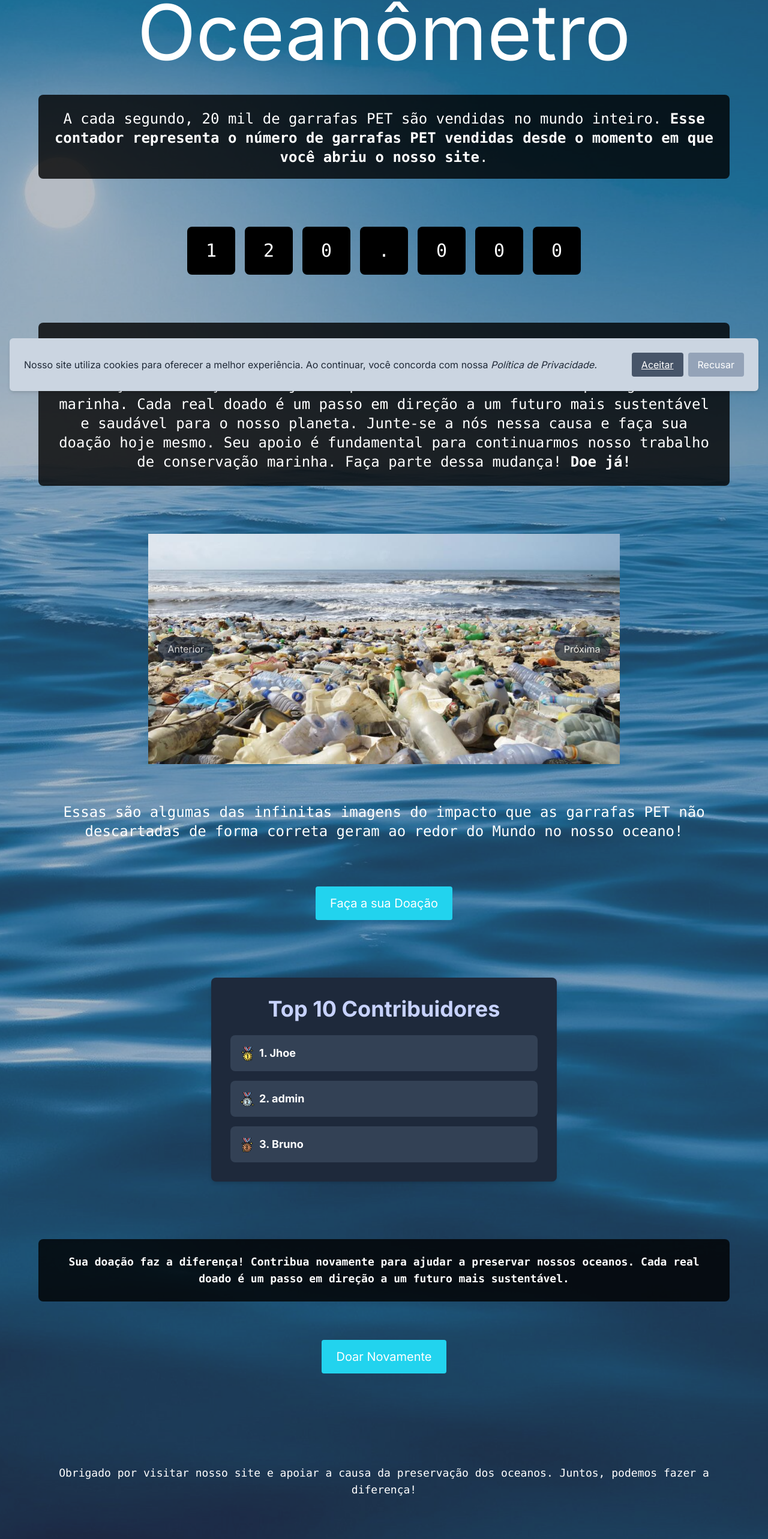
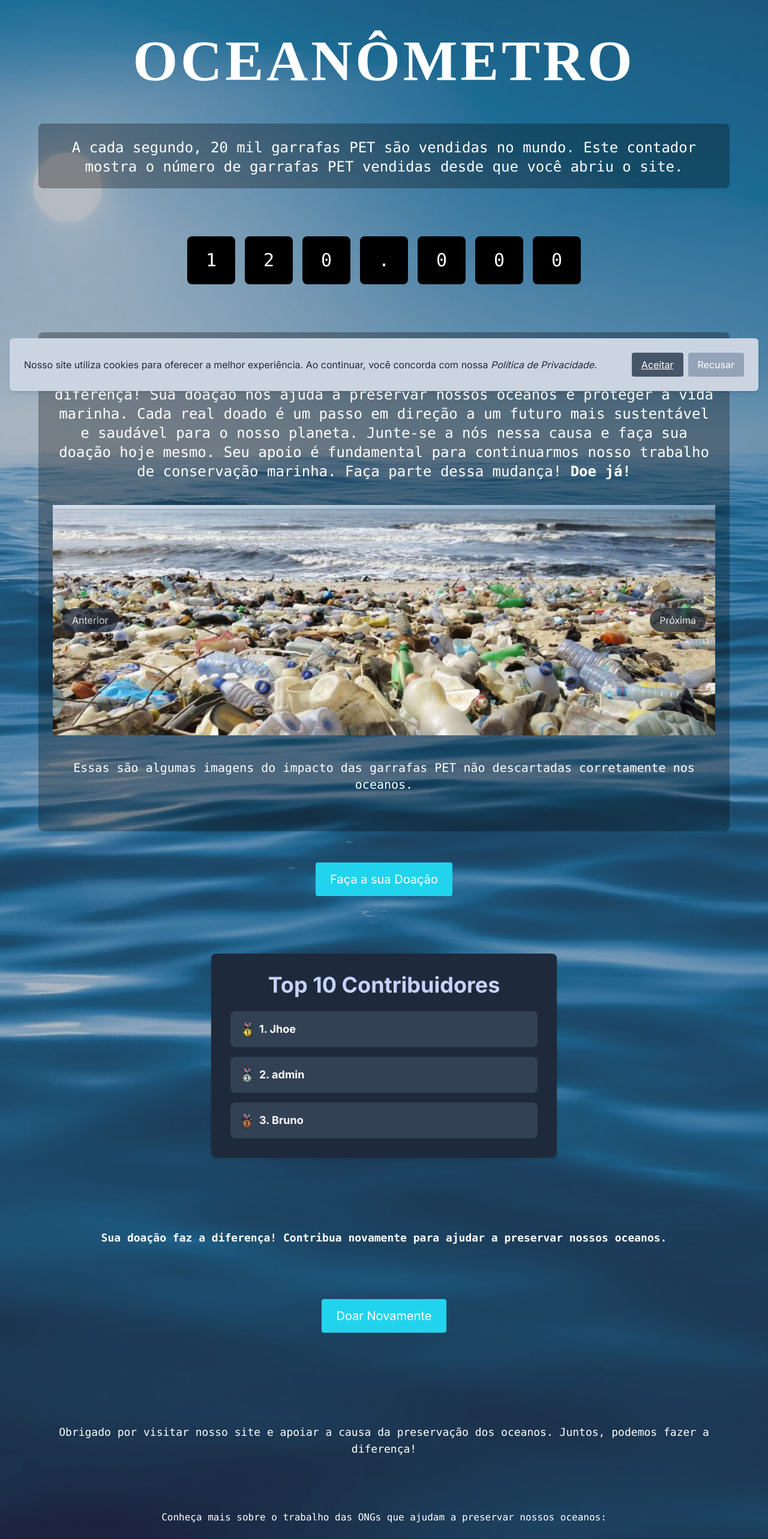
Before and after one commit to eduardofuncao/oceanometro, a Next.js app: page / in a window 1280 px wide. Shown: the part 132-2698 px from the top of the page at 60% size. Built offline with nearby package versions, Linux system fonts and the light colour scheme; data requests are answered from the project's data file.

Commit message:
Ajustando aparencia da Home

```diff
--- a/app/components/header/cabecalho.tsx
+++ b/app/components/header/cabecalho.tsx
@@ -8,7 +8,7 @@ export default function Header() {
       <div className="container mx-auto flex justify-between items-center py-4 px-6">
         <div className="flex items-center">
           <Link href="/"><Image src={logo} alt="Logo" width={50} height={50} /></Link>
-          <span className="ml-3 text-xl font-bold text-gray-300">Oceanômetro</span>
+          <span className="ml-3 text-xl font-bold text-gray-300 ">Oceanômetro</span>
         </div>
         <nav className="flex space-x-4">
           <Link href="./pages/sobre/"className="text-gray-300 hover:text-cyan-500">Sobre</Link>
--- a/app/globals.css
+++ b/app/globals.css
@@ -7,3 +7,7 @@
     text-wrap: balance;
   }
 }
+
+
+
+@import url('https://fonts.googleapis.com/css2?family=Pacifico&display=swap');
--- a/app/page.tsx
+++ b/app/page.tsx
@@ -2,15 +2,17 @@
 import { useState, useEffect } from 'react';
 import Link from "next/link";
 import TopDoadores from "./components/top10/lista";
-import Carrossel, { ImageType } from './components/carros/Carrousel'; // Importe o componente Carrossel
+import Carrossel, { ImageType } from './components/carros/Carrousel';
 import PET1 from "./assets/plasticos.jpeg";
 import PET2 from "./assets/plasticos2.jpeg";
 import PET3 from "./assets/plasticos3.webp";
+import PET4 from "./assets/plasticos4.jpeg";
 
 const images: ImageType[] = [
   { src: PET1, alt: "Slide 1" },
   { src: PET2, alt: "Slide 2" },
   { src: PET3, alt: "Slide 3" },
+  { src: PET4, alt: "Slide 4" },
 ];
 
 export default function Home() {
@@ -20,7 +22,7 @@ export default function Home() {
     const interval = setInterval(() => {
       setCounter(prevCounter => {
         const newCounter = prevCounter + 20000;
-        return newCounter >= 1e15 ? 1e15 : newCounter; // Limite o contador em 1 quadrilhão (10^15)
+        return newCounter >= 1e15 ? 1e15 : newCounter;
       });
     }, 1000);
 
@@ -39,36 +41,42 @@ export default function Home() {
   return (
     <div className="relative min-h-screen bg-slate-600">
       <div className="absolute inset-0 bg-cover bg-center bg-[url('./assets/BackOceano.jpeg')] opacity-60 z-0"></div>
-      <main className="relative z-10 w-[90vw] m-auto text-white flex flex-col justify-between min-h-screen ">
+      <main className="relative z-10 w-[90vw] m-auto text-white flex flex-col justify-between min-h-screen">
         <div className="flex flex-col items-center justify-center flex-grow mt-10">
-          <div className="text-5xl sm:text-6xl md:text-4xl lg:text-9xl mb-10">Oceanômetro</div>
-          <p className="text-xl md:text-2xl lg:text-2xl text-center mb-10 pb-5 bg-black bg-opacity-80 p-6 rounded-lg font-mono">
-            A cada segundo, 20 mil de garrafas PET são vendidas no mundo inteiro.<strong> Esse contador representa o número de garrafas PET vendidas desde o momento em que você abriu o nosso site</strong>.
+          <div className="text-5xl tracking-wider sm:text-6xl md:text-7xl lg:text-8xl mb-14 mt-16 font-[Pacifico] "><strong>OCEANÔMETRO</strong></div>
+          <div className="text-xl md:text-2xl lg:text-2xl text-center mb-10 pb-5 bg-black bg-opacity-30 p-6 rounded-lg font-mono">
+            <p>
+              A cada segundo, 20 mil garrafas PET são vendidas no mundo. Este contador mostra o número de garrafas PET vendidas desde que você abriu o site.
             </p>
+          </div>
           <div className="h-40 sm:w-full md:w-3/4 lg:w-2/3 mb-10 flex justify-center items-center flex-wrap font-mono">
             {splitNumber(counter)}
           </div>
-          <p className="text-2xl text-center mb-10 bg-black bg-opacity-80 p-6 rounded-lg font-mono">
+          <div className="bg-black bg-opacity-30 p-6 rounded-lg mb-10 w-full">
+            <div className="text-2xl text-center mb-10 font-mono">
+              <p>
                 Muitas dessas garrafas acabam poluindo nossos preciosos oceanos, causando danos irreparáveis à vida marinha e ao ecossistema. Você pode fazer a diferença! Sua doação nos ajuda a preservar nossos oceanos e proteger a vida marinha. Cada real doado é um passo em direção a um futuro mais sustentável e saudável para o nosso planeta. Junte-se a nós nessa causa e faça sua doação hoje mesmo. Seu apoio é fundamental para continuarmos nosso trabalho de conservação marinha. Faça parte dessa mudança! <strong>Doe já!</strong>
               </p>
-          <div className='mb-10 mt-10'>
+            </div>
+            <div className='mb-10 mt-10 w-full'>
               <Carrossel images={images} />
             </div>
-          <p className="text-2xl text-center mb-10 p-6 rounded-lg font-mono">
-            Essas são algumas das infinitas imagens do impacto que as garrafas PET não descartadas de forma correta geram ao redor do Mundo no nosso oceano!
+            <div className="text-xl text-center mb-10 font-mono">
+              <p>
+                Essas são algumas imagens do impacto das garrafas PET não descartadas corretamente nos oceanos.
               </p>
+            </div>
+          </div>
           <Link href="../pages/login">
             <button className="h-14 text-xl mt-3 bg-cyan-400 rounded px-6 hover:bg-cyan-700 transition duration-200">Faça a sua Doação</button>
           </Link>
-
         </div>
         <div className="mt-16">
           <TopDoadores />
           <div className="flex flex-col items-center mt-16 mb-16">
-            <p className="text-lg font-semibold mb-6 text-center bg-black bg-opacity-80 p-6 rounded-lg font-mono">
-              Sua doação faz a diferença! Contribua novamente para ajudar a preservar nossos oceanos.
-              Cada real doado é um passo em direção a um futuro mais sustentável.
-            </p>
+            <div className="text-lg font-semibold mb-6 text-center p-6 rounded-lg font-mono">
+              <p>Sua doação faz a diferença! Contribua novamente para ajudar a preservar nossos oceanos.</p>
+            </div>
             <Link href="../pages/donate-again">
               <button className="h-14 mt-10 text-xl bg-cyan-400 rounded px-6 hover:bg-cyan-700 transition duration-200">
                 Doar Novamente
@@ -77,12 +85,12 @@ export default function Home() {
           </div>
         </div>
         <footer className="mt-16 mb-10 text-center">
-          <p className="text-lg mb-16 p-6 rounded-lg font-mono">
-            Obrigado por visitar nosso site e apoiar a causa da preservação dos oceanos. Juntos, podemos fazer a diferença!
-          </p>
-          <p className="text-md mb-6 font-mono">
-            Conheça mais sobre o trabalho das ONGs que ajudam a preservar nossos oceanos:
-          </p>
+          <div className="text-lg mb-16 p-6 rounded-lg font-mono">
+            <p>Obrigado por visitar nosso site e apoiar a causa da preservação dos oceanos. Juntos, podemos fazer a diferença!</p>
+          </div>
+          <div className="text-md mb-6 font-mono">
+            <p>Conheça mais sobre o trabalho das ONGs que ajudam a preservar nossos oceanos:</p>
+          </div>
           <ul className="list-disc list-inside mt-2">
             <li><a href="https://www.greenpeace.org" className="text-cyan-400 hover:underline" target="_blank" rel="noopener noreferrer">Greenpeace</a></li>
             <li><a href="https://www.oceana.org" className="text-cyan-400 hover:underline" target="_blank" rel="noopener noreferrer">Oceana</a></li>
```
Also changed, not shown: app/pages/login/page.tsx (+10 -154 lines), app/assets/plasticos4.jpeg (added). Lines whose indentation alone changed are shown as unchanged.
